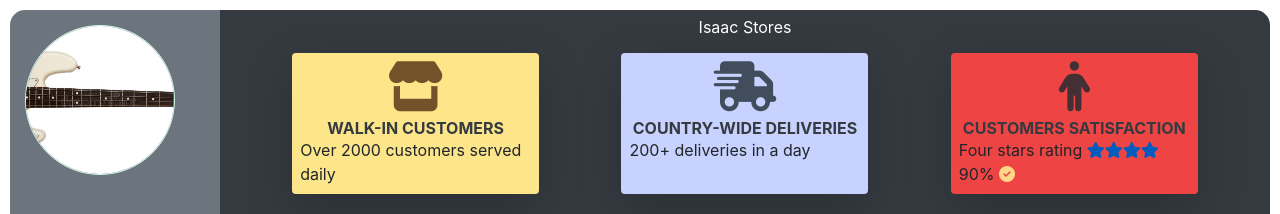
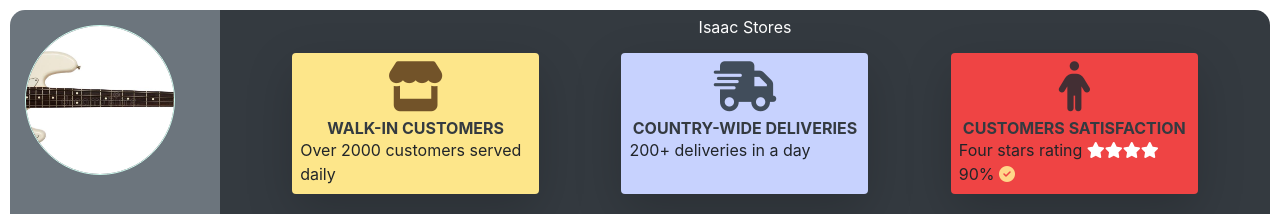
Before and after one commit to IsaacNyamari/dashboard, a website: page index.html in a window 1280 px wide. Shown: the top 214 px of the page. Drawn offline with Linux system fonts and the light colour scheme.

Commit message:
style.css

```diff
--- a/style.css
+++ b/style.css
@@ -23,7 +23,7 @@
 }
 
 .fa-star {
-    color: #005cbf;
+    color: #ffffff;
 }
 .fa-check-circle{
     color: #ffd789;
```
